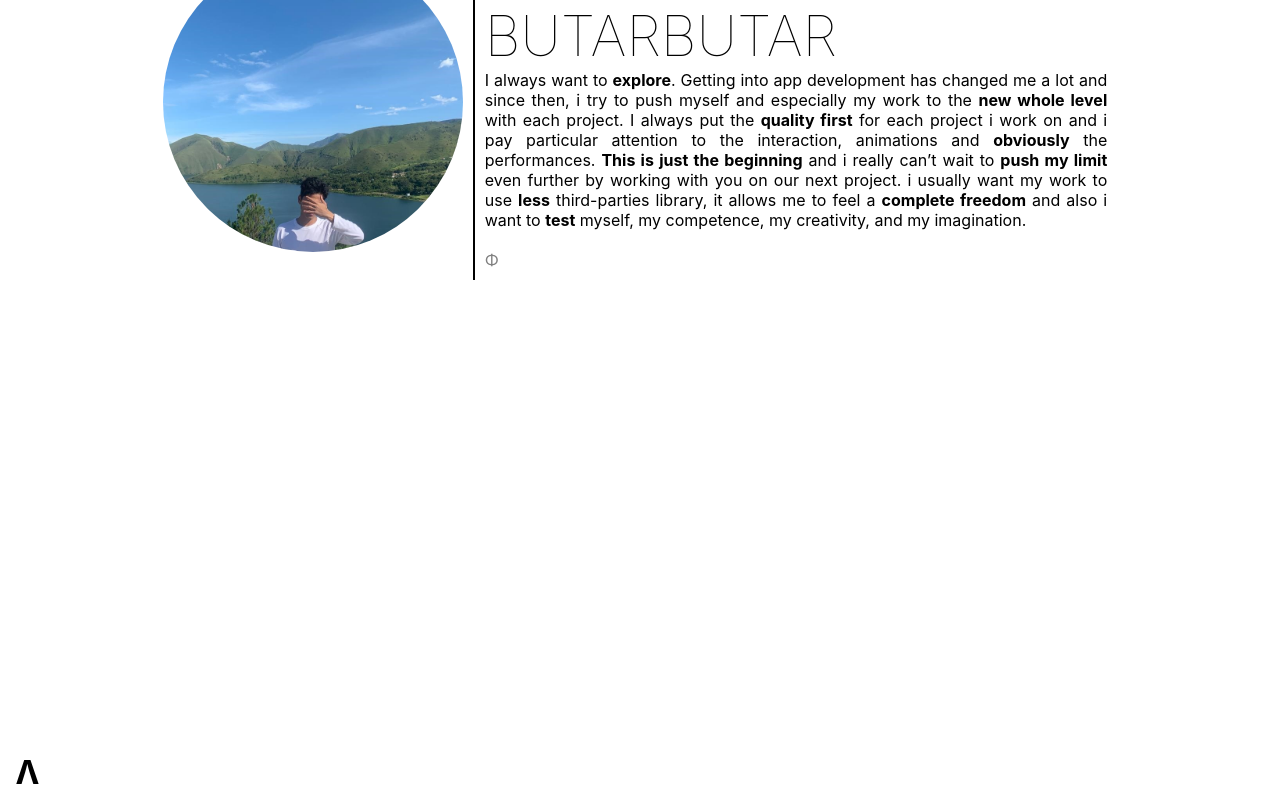
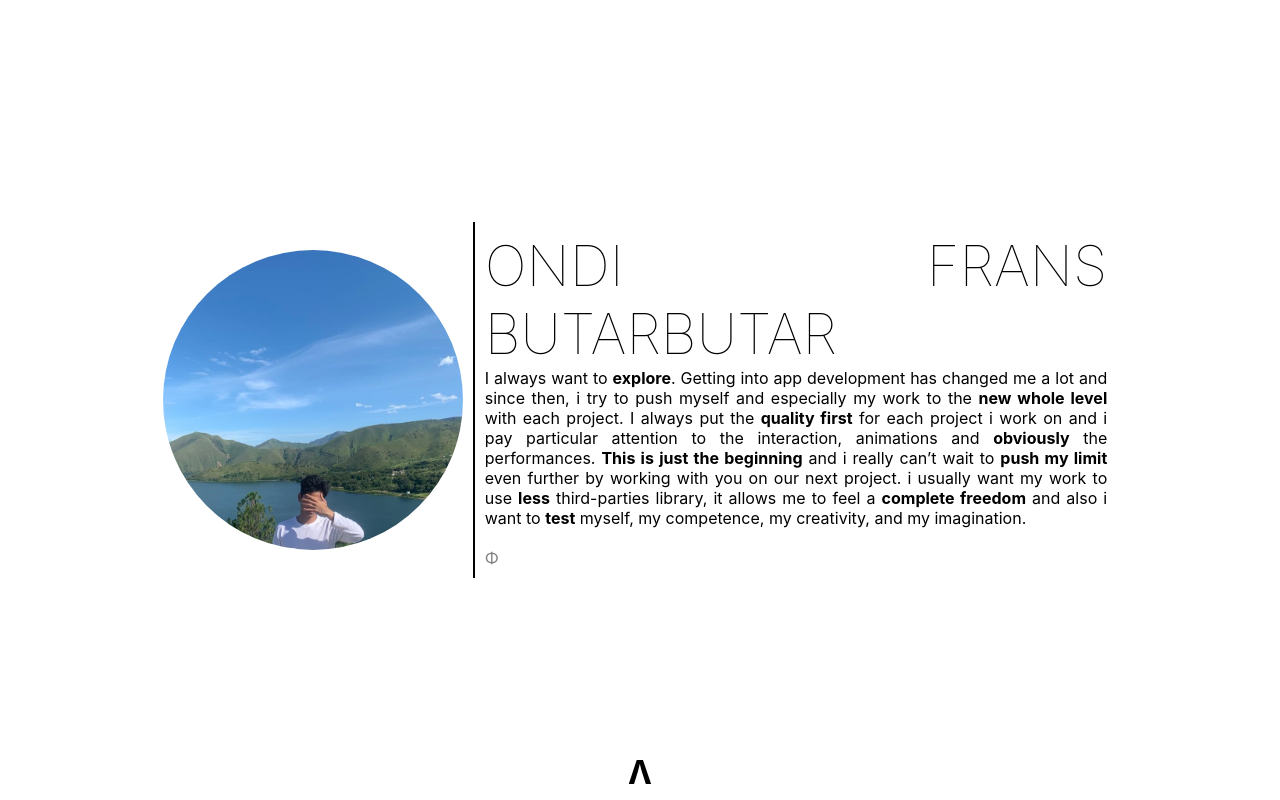
Before and after one commit to ondifransb/Portofolio, a Next.js app: page / in a window 1280 px wide. Built offline with nearby package versions, Linux system fonts and the light colour scheme.

Commit message:
update kesekian

```diff
--- a/components/HomePage/FirstSection.js
+++ b/components/HomePage/FirstSection.js
@@ -2,7 +2,7 @@ import { FirstSection, H1, Span } from "../components";
 
 const FirstPage = () => {
 	return (
-		<FirstSection>
+		<FirstSection jc={"center"}>
 			<H1>
 				Hi <br /> <Span>Thank you for coming</Span> <br />{" "}
 				<Span>to my simplified portfolio website</Span>
--- a/components/Portfolio/MainPage.js
+++ b/components/Portfolio/MainPage.js
@@ -6,7 +6,8 @@ import Link from "next/link";
 const MainPage = () => {
 	const Data = Alldata;
 	return (
-		<FirstSection ai={"center"} ht={"fit-content"}>
+		<>
+			<FirstSection ai={"center"} jc="center">
 				<H1>PROJECTS</H1>
 				<ContentDiv>
 					{Data.map((e) => {
@@ -28,6 +29,7 @@ const MainPage = () => {
 					})}
 				</ContentDiv>
 			</FirstSection>
+		</>
 	);
 };
 
--- a/components/components.js
+++ b/components/components.js
@@ -5,7 +5,23 @@ export const MainContainer = styled.div`
 	display: flex;
 	justify-content: center;
 	align-items: center;
+
 	width: clamp(320px, 100vw, 1980px);
+	min-height: 100vh;
+	overflow-y: scroll;
+
+	.arrowdiv {
+		display: flex;
+		background-color: transparent;
+		.leftarrow {
+			margin-right: auto;
+			float: left;
+		}
+		.rightarrow {
+			margin-left: auto;
+			float: right;
+		}
+	}
 `;
 
 export const H1 = styled.h1`
@@ -58,14 +74,14 @@ export const Navbar = styled.nav`
 export const FirstSection = styled.section`
 	display: flex;
 	flex-direction: column;
-	justify-content: space-evenly;
 
 	align-items: ${({ ai }) => (ai ? ai : "flex-start")};
+	justify-content: ${({ jc }) => (jc ? jc : "space-evenly")};
 
 	background-color: ${({ bc }) => (bc ? bc : "transparent")};
 
+	height: ${({ ht }) => (ht ? ht : "")};
 	width: 100vw;
-	height: ${({ h }) => (h ? h : "100%")};
 
 	.vidwrap {
 		-o-object-fit: cover;
@@ -107,7 +123,6 @@ export const SecondSection = styled.section`
 	z-index: 1;
 
 	width: 100vw;
-	height: 100%;
 
 	background-color: white;
 
@@ -123,7 +138,7 @@ export const SecondSection = styled.section`
 	animation: ${(props) =>
 		props.animateit &&
 		css`
-			${animation2} 1s ease-out forwards;
+			${animation1} 1s ease-out forwards;
 		`};
 
 	.Images {
@@ -370,7 +385,7 @@ export const Content = styled.div`
 	}
 `;
 
-const animation2 = keyframes`
+const animation1 = keyframes`
 0%{
     width: 100%;
 	transform: translateX(50%);
--- a/components/port2/Navbar.js
+++ b/components/port2/Navbar.js
@@ -33,7 +33,7 @@ const Navbar = () => {
 				/>
 			</Link>
 			<div className="linkdiv">
-				{width >= 767 ? (
+				{width > 767 ? (
 					<>
 						<Link href="/port2">
 							<span>
--- a/pages/_app.js
+++ b/pages/_app.js
@@ -1,17 +1,21 @@
 import Head from "next/head";
+import { MainContainer } from "../components/components";
 import Nav from "../components/Nav";
 import "../styles/globals.css";
 
 function MyApp({ Component, pageProps }) {
 	return (
-		<>
+		<MainContainer>
 			<Head>
 				<title>Obportfolio</title>
-				<meta name="viewport" content="width=device-width, initial-scale=1" />
+				<meta
+					name="viewport"
+					content="width=device-width,height=device-height, initial-scale=1"
+				/>
 			</Head>
 			<Nav />
 			<Component {...pageProps} />
-		</>
+		</MainContainer>
 	);
 }
 
--- a/pages/_document.js
+++ b/pages/_document.js
@@ -1,12 +1,17 @@
 import Document, { Html, Head, Main, NextScript } from "next/document";
+import { MainContainer } from "../components/components";
 
 class MyDocument extends Document {
 	render() {
 		return (
+			<MainContainer>
 				<Html>
 					<Head>
 						<meta charset="utf-8" />
-					<meta name="viewport" content="width=device-width, initial-scale=1" />
+						<meta
+							name="viewport"
+							content="width=device-width, height=device-height,initial-scale=1"
+						/>
 						<meta
 							name="description"
 							content="web developer portfolio, programming, frontend-developer, frontend portfolio"
@@ -24,6 +29,7 @@ class MyDocument extends Document {
 						<NextScript />
 					</body>
 				</Html>
+			</MainContainer>
 		);
 	}
 }
--- a/pages/index.js
+++ b/pages/index.js
@@ -27,9 +27,9 @@ export default function Home() {
 
 	//VIEW
 	return (
-		<MainContainer>
+		<>
 			<FirstPage />
 			<SecondPage animate={show} />
-		</MainContainer>
+		</>
 	);
 }
--- a/pages/port1/index.js
+++ b/pages/port1/index.js
@@ -4,7 +4,7 @@ import { FirstSection } from "../../components/components";
 
 const Index = () => {
 	return (
-		<FirstSection ai="center">
+		<FirstSection ai="center" jc="center">
 			<div className="vidwrap">
 				<video autoPlay muted loop height="100%">
 					<source src={"/static/file.mp4"} type="video/mp4" />
--- a/pages/port2/index.js
+++ b/pages/port2/index.js
@@ -4,7 +4,8 @@ import { FirstSection } from "../../components/components";
 
 const Index = () => {
 	return (
-		<FirstSection ai="center" h="100vh" bc="black">
+		<>
+			<FirstSection ai="center" ht="100vh" bc="black">
 				<Link href="/port2/main">
 					<Image
 						className="Images"
@@ -16,6 +17,7 @@ const Index = () => {
 					/>
 				</Link>
 			</FirstSection>
+		</>
 	);
 };
 
--- a/pages/port2/main.js
+++ b/pages/port2/main.js
@@ -1,7 +1,7 @@
 import Image from "next/image";
 import Link from "next/link";
 import { useState } from "react";
-import { FirstSection, Nav } from "../../components/components";
+import { FirstSection } from "../../components/components";
 import Footer from "../../components/port2/Footer";
 import MainContent from "../../components/port2/MainContent";
 import Navbar from "../../components/port2/Navbar";
@@ -15,7 +15,7 @@ const Main = () => {
 
 	return (
 		<ShowContext.Provider value={{ Show, setShow }}>
-			<FirstSection h="100vh" bc="#4444">
+			<FirstSection style={{ backgroundColor: "#4444", height: "100vh" }}>
 				<Navbar />
 				<MainContent />
 				<Footer />
--- a/styles/globals.css
+++ b/styles/globals.css
@@ -1,12 +1,8 @@
 html,
 body {
 	display: flex;
-
 	justify-content: center;
 	align-items: center;
-	max-height: 100vh;
-	overflow-y: scroll;
-	overflow-x: hidden;
 
 	padding: 0;
 	margin: 0;
```
Also changed, not shown: pages/port1/main.js (+6 -5 lines). Lines whose indentation alone changed are shown as unchanged.
